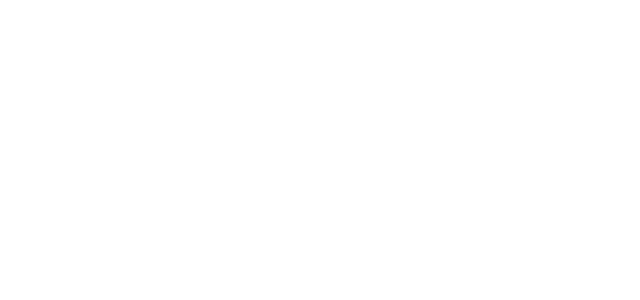
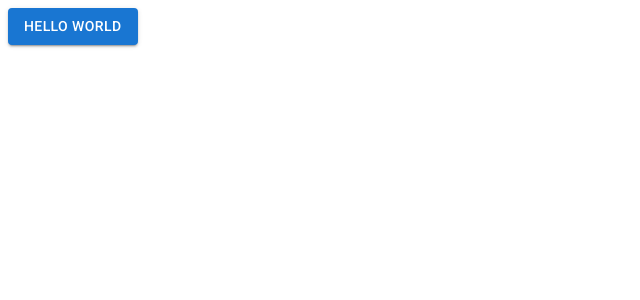
Before and after one commit to cliffordwilliam/swatt-lasagna-internal-fe, a React (Vite) app: page / in a window 1280 px wide. Shown: the top 300 px of the page, without its empty margins (0-640 px from the left). Built offline with nearby package versions, Linux system fonts and the light colour scheme.

Commit message:
feat: add mui

```diff
--- a/package.json
+++ b/package.json
@@ -13,6 +13,11 @@
     "prepare": "husky"
   },
   "dependencies": {
+    "@emotion/react": "^11.14.0",
+    "@emotion/styled": "^11.14.1",
+    "@fontsource/roboto": "^5.2.9",
+    "@mui/icons-material": "^7.3.7",
+    "@mui/material": "^7.3.7",
     "react": "^19.2.0",
     "react-dom": "^19.2.0"
   },
--- a/src/main.tsx
+++ b/src/main.tsx
@@ -1,6 +1,10 @@
 import { StrictMode } from "react";
 import { createRoot } from "react-dom/client";
 import OrdersPage from "./pages/OrdersPage";
+import "@fontsource/roboto/300.css";
+import "@fontsource/roboto/400.css";
+import "@fontsource/roboto/500.css";
+import "@fontsource/roboto/700.css";
 
 createRoot(document.getElementById("root")!).render(
 	<StrictMode>
--- a/src/pages/OrdersPage.tsx
+++ b/src/pages/OrdersPage.tsx
@@ -1,7 +1,12 @@
+import Button from "@mui/material/Button";
 import type React from "react";
 
 const OrdersPage: React.FC = () => {
-	return <></>;
+	return (
+		<Button variant="contained" color="primary">
+			Hello World
+		</Button>
+	);
 };
 
 export default OrdersPage;
```
Also changed, not shown: 1 other file (tests, documents, lock files or other folders).
